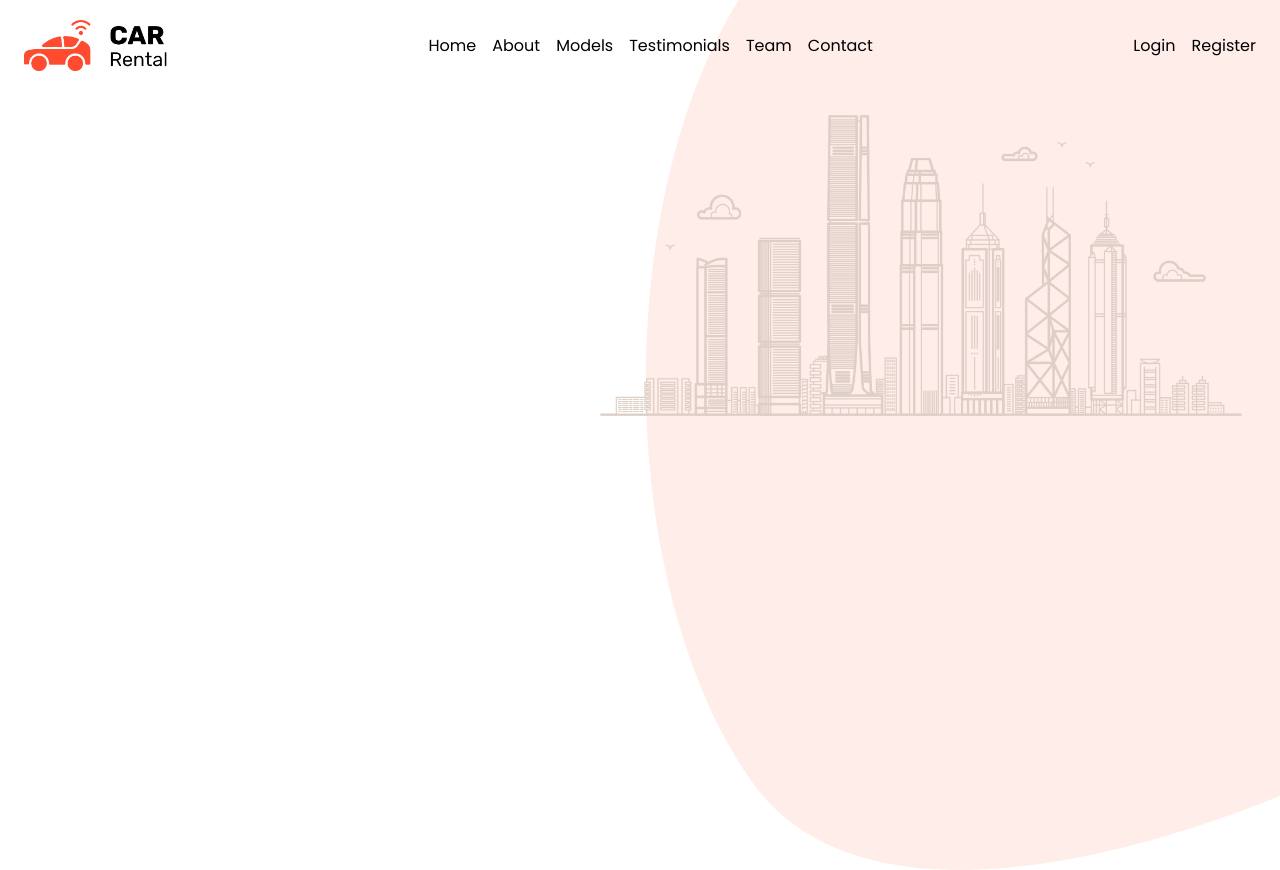
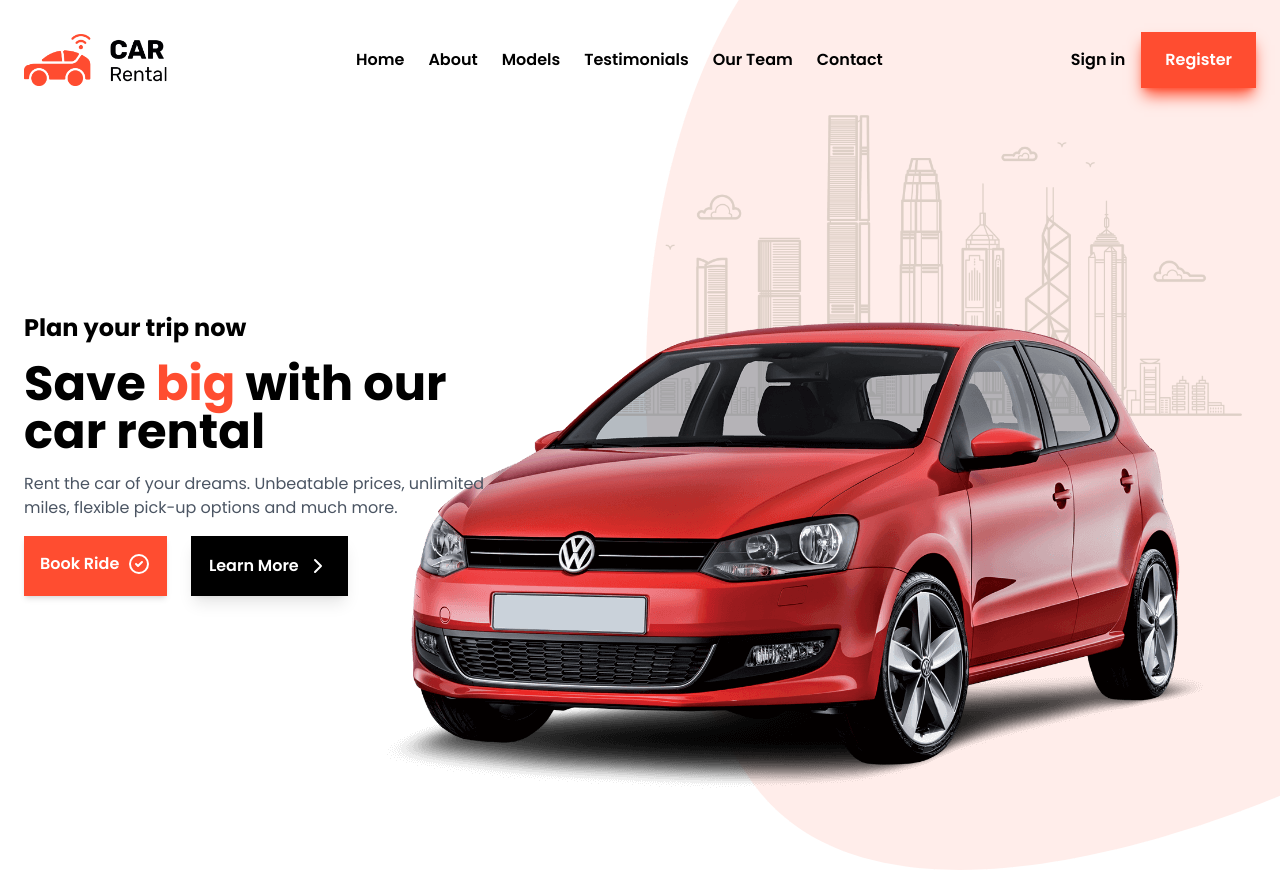
Before and after one commit to DevB00/CarRental, a React (Vite) app: page / in a window 1280 px wide. Built offline with nearby package versions, Linux system fonts and the light colour scheme.

Commit message:
Started homepage
Started making the home page the top part is done

```diff
--- a/src/App.jsx
+++ b/src/App.jsx
@@ -8,7 +8,7 @@ import Team from "./scenes/TeamPage";
 import Contact from "./scenes/ContactPage";
 function App() {
   return (
-    <div>
+    <div className="px-6 py-8">
       <Navbar  />
       <Routes>
         <Route index path="/" element={<Home />} />
--- a/src/index.css
+++ b/src/index.css
@@ -6,16 +6,32 @@
 body {
   font-family: "Poppins", sans-serif;
 }
-
-::-webkit-scrollbar-thumb {
-  background-color: #ff4d30;
-  border-radius: 12px;
+*::-webkit-scrollbar {
+  width: 10px;
+  width: 10px;
 }
-
-::-webkit-scrollbar-track {
+*::-webkit-scrollbar-track {
+  border-radius: 5px;
   background-color: #ffffff;
 }
 
-::-webkit-scrollbar {
-  width: 12px;
+*::-webkit-scrollbar-track:hover {
+  background-color: #ffffff;
 }
+
+*::-webkit-scrollbar-track:active {
+  background-color: #ffffff;
+}
+
+*::-webkit-scrollbar-thumb {
+  border-radius: 20px;
+  background-color: #ff4d30;
+}
+
+*::-webkit-scrollbar-thumb:hover {
+  background-color: #ff4d30;
+}
+
+*::-webkit-scrollbar-thumb:active {
+  background-color: #ff2525;
+}
--- a/src/scenes/HomePage/index.jsx
+++ b/src/scenes/HomePage/index.jsx
@@ -1,10 +1,40 @@
-import homeBg from "../../images/home/home-bg.png"
+import homeBg from "../../images/home/home-bg.png";
+import homeCar from "../../images/home/main-car.png";
+import { IconChevronRight, IconCircleCheck } from "@tabler/icons-react";
 const Home = () => {
   return (
-    <div>
-      <img className='absolute hidden top-0 right-0 -z-10 sm:block' src={homeBg} alt="home-background" />
-    </div>
-  )
-}
+    <main id="home" className="mt-56 flex justify-center">
+      <img
+        className="absolute right-0 top-0 -z-10 hidden sm:block"
+        src={homeBg}
+        alt="home-background"
+      />
+      <section className="relative flex w-full justify-center text-center sm:justify-start sm:text-start md:w-[1300px]">
+        <div className="flex flex-col items-center  gap-4 sm:items-start">
+          <h2 className="text-2xl font-bold">Plan your trip now</h2>
+          <p className="text-5xl font-bold">
+            Save <span className="text-[#ff4d30]">big</span> with our{" "}
+            <span className="block">car rental</span>
+          </p>
+          <p className="max-w-[461px] text-gray-600">
+            Rent the car of your dreams. Unbeatable prices, unlimited miles,
+            flexible pick-up options and much more.
+          </p>
+          <div className="flex gap-6 font-semibold text-white">
+            <button className="flex bg-[#ff4d30] px-4 py-4 shadow-md transition duration-200 hover:bg-[#fa3f20] hover:shadow-[#fa3f20]">
+              Book Ride &nbsp; <IconCircleCheck />
+            </button>
+            <button className="flex border-2  border-black bg-black px-4 py-4 shadow-lg transition  duration-200 hover:bg-transparent hover:text-black">
+              Learn More &nbsp; <IconChevronRight />
+            </button>
+          </div>
+        </div>
+        <div className="absolute right-1 top-[-25px] -z-10 hidden sm:block">
+          <img src={homeCar} alt="home-car" />
+        </div>
+      </section>
+    </main>
+  );
+};
 
-export default Home
+export default Home;
--- a/src/scenes/Navbar/index.jsx
+++ b/src/scenes/Navbar/index.jsx
@@ -27,24 +27,32 @@ function Navbar() {
   }, []);
 
   return (
-    <nav className="px-6 py-5">
+    <nav className="flex justify-center">
       {/* MOBILE */}
-      <div className="flex items-center justify-between md:hidden">
+      <div className="flex w-full items-center justify-between md:hidden">
         <img className="w-[9rem]" src={Logo} alt="logo" />
-        <div onClick={openNav}>
-          <IconMenu2 width={30} height={30} />
-        </div>
+        <button onClick={openNav}>
+          <IconMenu2
+            className="transition duration-300 hover:text-[#ff4d30]"
+            width={30}
+            height={30}
+          />
+        </button>
       </div>
 
       <div
         className={twMerge(
-          `fixed left-0 top-0 z-50 flex h-screen w-full  items-center justify-center bg-white transition-all duration-500 ease-in-out md:hidden`,
+          `fixed left-0 top-0 z-50 flex h-screen w-full items-center justify-center bg-white transition-all duration-500 ease-in-out md:hidden`,
           `${nav ? "left-0" : "left-[-100%]"}`,
         )}
       >
-        <div className="absolute right-10 top-10" onClick={openNav}>
-          <IconX width={30} height={30} />
-        </div>
+        <button className="absolute right-10 top-10" onClick={openNav}>
+          <IconX
+            className="transition duration-300 hover:text-[#ff4d30]"
+            width={30}
+            height={30}
+          />
+        </button>
         <div className="flex flex-col gap-8 text-center text-2xl font-medium">
           <Link
             to="/"
@@ -86,13 +94,10 @@ function Navbar() {
       </div>
 
       {/* DESKTOP */}
-      <div className="hidden items-center justify-between md:flex">
+      <div className="hidden w-[1300px] items-center justify-between md:flex">
         <img className="w-[9rem]" src={Logo} alt="logo" />
-        <div className="flex gap-4">
-          <Link
-            to="/"
-            className="transition-colors duration-200 hover:text-[#ff4d30]"
-          >
+        <div className="flex gap-6 font-semibold">
+          <Link to="/" className="duration-200 hover:text-[#ff4d30]">
             Home
           </Link>
           <Link
@@ -101,45 +106,33 @@ function Navbar() {
           >
             About
           </Link>
-          <Link
-            to="/models"
-            className="transition-colors duration-200 hover:text-[#ff4d30]"
-          >
+          <Link to="/models" className="duration-200 hover:text-[#ff4d30]">
             Models
           </Link>
           <Link
             to="/testimonials"
-            className="transition-colors duration-200 hover:text-[#ff4d30]"
+            className="duration-200 hover:text-[#ff4d30]"
           >
             Testimonials
           </Link>
-          <Link
-            to="/team"
-            className="transition-colors duration-200 hover:text-[#ff4d30]"
-          >
-            Team
+          <Link to="/team" className="duration-200 hover:text-[#ff4d30]">
+            Our Team
           </Link>
-          <Link
-            to="/contact"
-            className="transition-colors duration-200 hover:text-[#ff4d30]"
-          >
+          <Link to="/contact" className="duration-200 hover:text-[#ff4d30]">
             Contact
           </Link>
         </div>
 
-        <div className="flex gap-4">
+        <div className="flex items-center gap-4 font-semibold">
           <Link
-            to="/login"
+            to="/"
             className="transition-colors duration-200 hover:text-[#ff4d30]"
           >
-            Login
+            Sign in
           </Link>
-          <Link
-            to="/register"
-            className="transition-colors duration-200 hover:text-[#ff4d30]"
-          >
-            Register
-          </Link>
+          <button className="bg-[#ff4d30] px-6 py-4 text-white shadow-lg shadow-[#ff4d30] duration-200 hover:bg-[#f5391b]">
+            <Link to="/">Register</Link>
+          </button>
         </div>
       </div>
     </nav>
--- a/tailwind.config.js
+++ b/tailwind.config.js
@@ -13,9 +13,4 @@ module.exports = {
   plugins: [],
 
   mode: 'jit',
-
-  purge: [
-    "./index.html",
-    "./src/**/*.{js,ts,jsx,tsx}",
-  ],
 };
```
Also changed, not shown: src/images/home/main-car.png (added).
